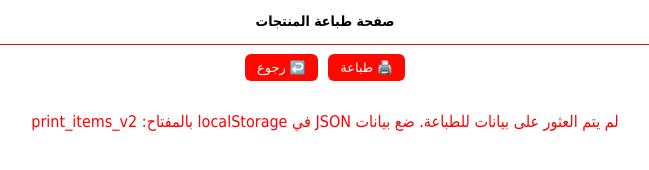
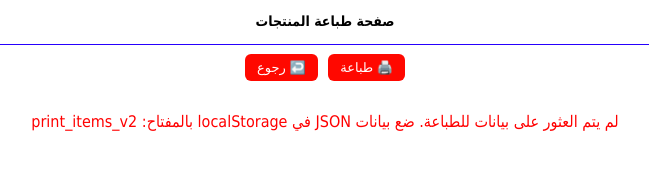
Before and after one commit to abdalam142/test, a plain HTML site: page print.html in a window 1280 px wide. Shown: the whole page, without its empty margins (315-964 px from the left). Drawn offline with Linux system fonts and the light colour scheme.

Commit message:
Update print.html

```diff
--- a/print.html
+++ b/print.html
@@ -27,7 +27,7 @@
       height: var(--header-mm);
       padding: 1mm 6mm;
       text-align:center;
-      border-bottom: 1px solid #c11;
+      border-bottom: 1px solid rgb(38, 0, 253);
       display:flex; align-items:center; justify-content:center; flex-direction:column;
     }
     header h1{ margin:0; font-size:14px; }
```
